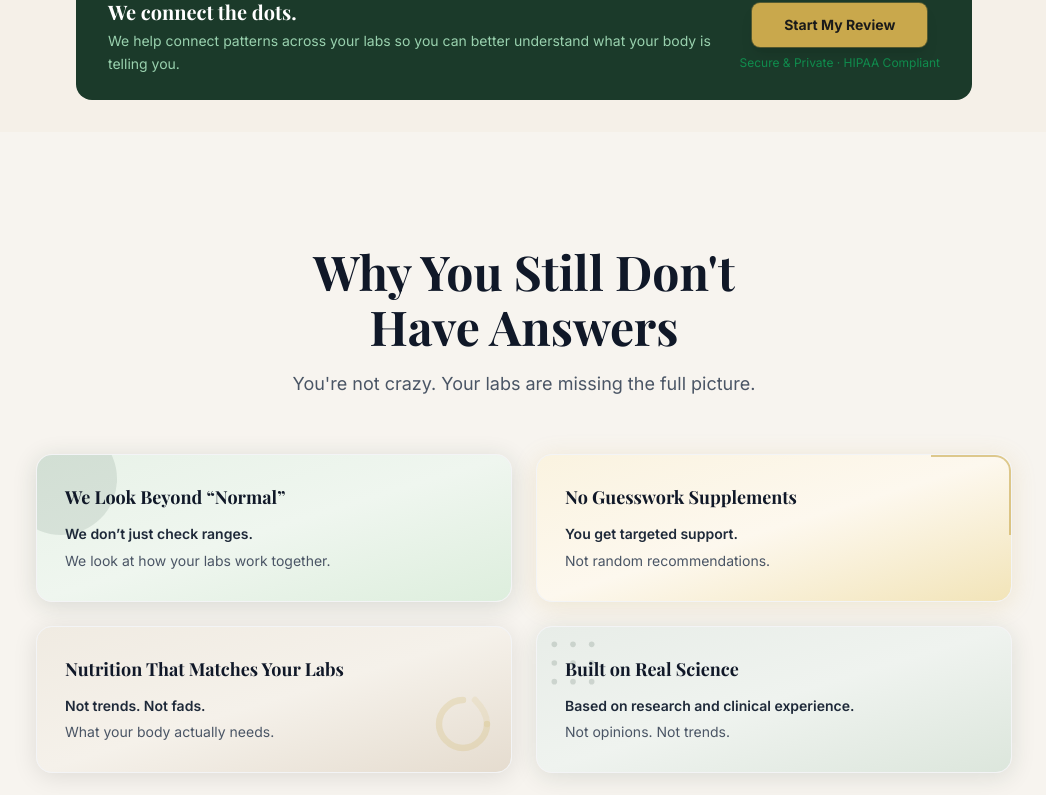
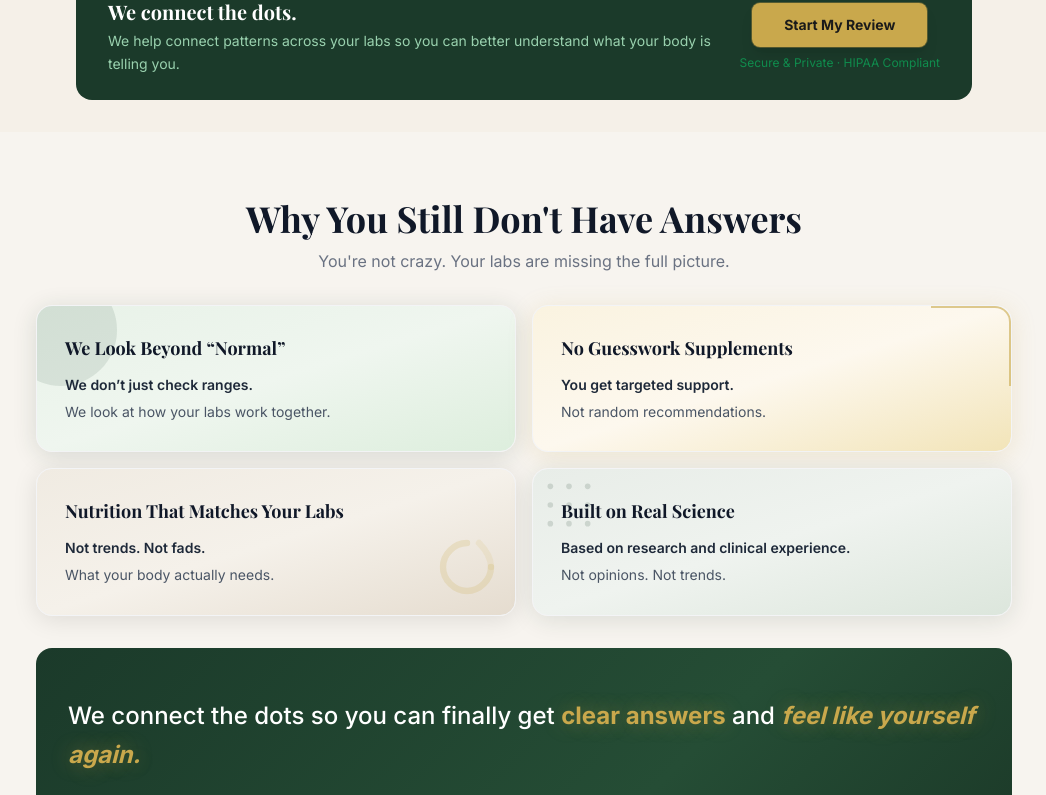
Before and after one commit to Sherryfarmshop/rooted-clarity-website, a Next.js app: page / in a window 1280 px wide. Shown: the part 2312-3107 px from the top of the page, without its empty margins (116-1162 px from the left). Built offline with nearby package versions, Linux system fonts and the light colour scheme; a web font is replaced by a local one.

Commit message:
why-no-answers-compact

```diff
--- a/src/components/WhatMakesUsDifferent.tsx
+++ b/src/components/WhatMakesUsDifferent.tsx
@@ -65,18 +65,18 @@ export default function WhatMakesUsDifferent() {
 
   return (
     <section id="different" className="bg-[#f7f4ef]">
-      <div className="max-w-5xl mx-auto px-6 py-20 sm:py-28">
+      <div className="max-w-5xl mx-auto px-6 py-12 sm:py-16">
 
         {/* Headline */}
-        <h2 className="text-center font-serif text-3xl sm:text-4xl md:text-5xl font-bold text-gray-900 leading-[1.15] mb-4 max-w-lg mx-auto">
+        <h2 className="text-center font-serif text-2xl sm:text-3xl md:text-4xl font-bold text-gray-900 leading-tight mb-2 max-w-2xl mx-auto">
           Why You Still Don&apos;t Have Answers
         </h2>
-        <p className="text-center text-gray-600 text-base sm:text-lg mb-14">
+        <p className="text-center text-gray-500 text-sm sm:text-base mb-8">
           You&apos;re not crazy. Your labs are missing the full picture.
         </p>
 
         {/* Cards */}
-        <div className="grid sm:grid-cols-2 gap-6 mb-14">
+        <div className="grid sm:grid-cols-2 gap-4 mb-8">
           {cards.map((card) => (
             <div
               key={card.title}
```
